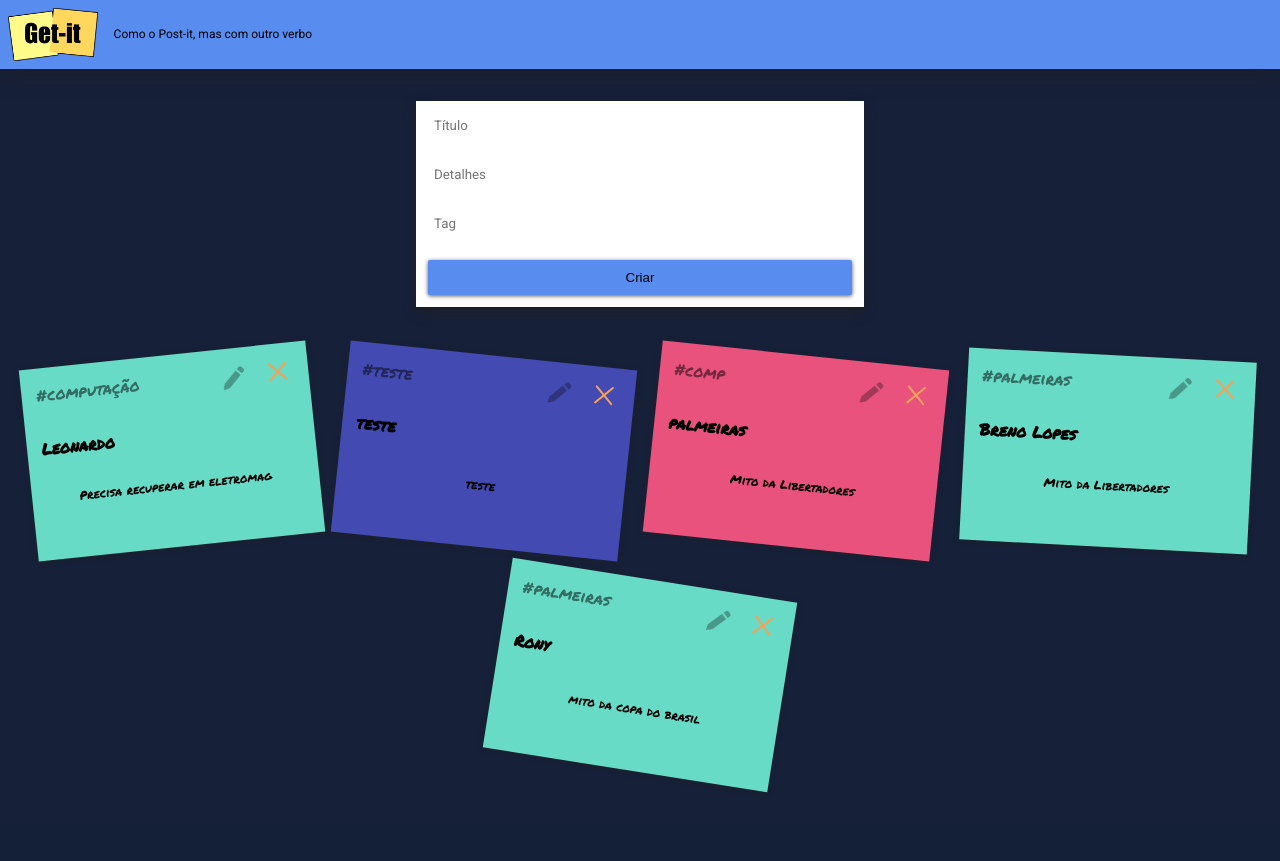
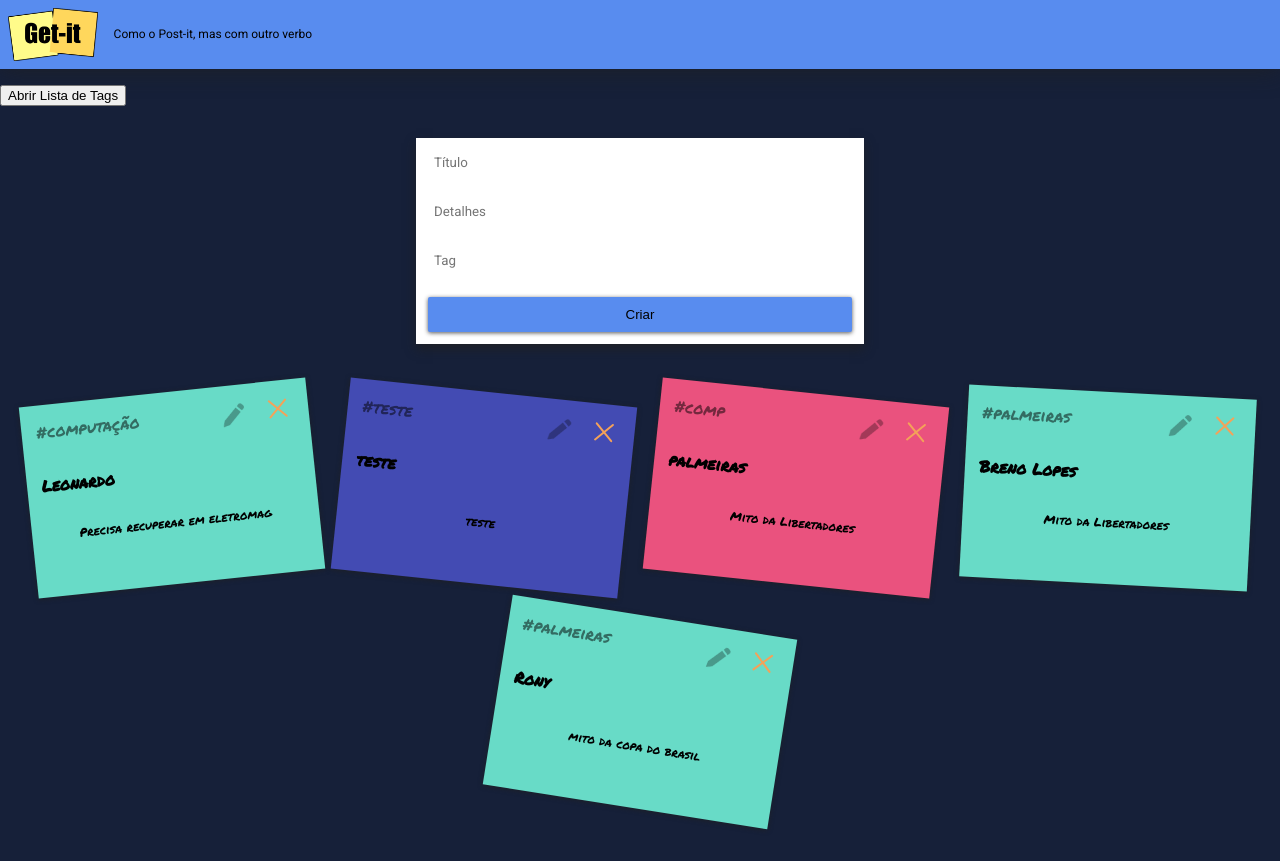
Before and after one commit to leonardodma/projeto-1b-techweb, a Django app: page / in a window 1280 px wide; the page is wider, and only the part inside the window is pictured. Before the commit the page ends 793 px from the top of that part, so only its background shows below. Run offline with Django 3.2, Linux system fonts and the light colour scheme; data comes from the database, SQL or seed files in the repository; both versions use the stored data as it was after the commit; some libraries are stand-ins or nearby versions.

Commit message:
nova página de lista de tags

```diff
--- a/notes/static/notes/docs/getit.css
+++ b/notes/static/notes/docs/getit.css
@@ -23,6 +23,7 @@
  */
 
  @import url("https://fonts.googleapis.com/css?family=Inconsolata:400,700");
+
 
 
 html,
@@ -54,6 +55,12 @@
   margin-left: 0.5rem;
   font-size: 12px;
 }
+
+.container_list_button{
+  margin: auto;
+  display:block;
+}
+
 
 .form-card{
   display:flex;
@@ -379,3 +386,56 @@
   background-color: #68dbc7;
   transform: rotate(9deg);
 }
+
+/* -----------------------------------------------------------------------------------------------*/
+*, *:before, *:after {
+  box-sizing:border-box;
+}
+.cf:before,
+.cf:after {
+    content: " ";
+    display: table;
+}
+.cf:after {
+    clear: both;
+}
+.cf {
+    *zoom: 1;
+}
+
+.wrapper {
+  width:600px;
+  margin:2rem auto;
+  background:#fff;
+  padding:2em;
+}
+
+ol {
+  counter-reset: my-counter;
+  list-style-type: upper-latin;
+}
+
+ol ol {
+  margin-left:0.9em;
+}
+
+ol li {
+  counter-increment: my-counter;
+  line-height:1.5;
+  font-family: 'Permanent Marker', cursive;
+  opacity: 50%;
+}
+ol li:hover{
+  opacity: 1;
+  cursor: pointer;
+}
+
+h1 {
+  font-family:"Fjalla One", sans-serif;
+  font-size:2em;
+  text-transform:uppercase;
+  font-weight:400;
+  color: #68dbc7;
+  border-bottom:1px solid#68dbc7;
+  margin-bottom:1em;
+}
--- a/notes/static/notes/docs/getit.js
+++ b/notes/static/notes/docs/getit.js
@@ -21,6 +21,11 @@
   // Mandar enviar o form com nome deleteCard{id}
   console.log(tag)
 	document.getElementsByName('gotoTag-' + tag)[0].submit()
+}
+
+function redirectTag() {
+  // Mandar enviar o form com nome deleteCard{id}
+	document.getElementsByName('tag_redirect')[0].submit()
 }
 
 // Código do botão de Editar
--- a/notes/templates/notes/base.html
+++ b/notes/templates/notes/base.html
@@ -24,6 +24,7 @@
       <img src="{% static 'notes/img/logo-getit.png' %}" class="logo" />
       <span class="subtitle">Como o Post-it, mas com outro verbo</span>
     </div>
+
     {% block content %} {% endblock %}
     <script type="text/javascript" src="{% static 'notes/docs/getit.js' %}"></script>
   </body>
--- a/notes/templates/notes/index.html
+++ b/notes/templates/notes/index.html
@@ -3,6 +3,12 @@
 
 {% block content %}
 <main class="container">
+  <form class="container_list_button", method="post">
+    {% csrf_token %}
+    <input type="hidden" value='true' name='mostrar_tags'>
+    <button class="button_getags" type="submit">Abrir Lista de Tags</button>
+  </form>
+
   <form class="form-card" method="post">
     {% csrf_token %}
 
--- a/notes/urls.py
+++ b/notes/urls.py
@@ -5,4 +5,5 @@
 urlpatterns = [
     path('', views.index, name='index'),
     path('/tags', views.tags, name='tags'),
+    path('/tags_list', views.tags_list, name='tags_list'),
 ]
--- a/notes/views.py
+++ b/notes/views.py
@@ -4,12 +4,22 @@
 from django.shortcuts import render, redirect
 from .models import Note
 
+def tags(request, notes):
+    return render(request, 'notes/tags.html', {'notes': notes})
+
+def tags_list(request, notes):
+    if request.method == 'POST':
+        redirect_tag = request.POST.get('redirect_tag')
+        print(f'redirect to tag: {redirect_tag}')
+
+    return render(request, 'notes/tags_list.html', {'notes': notes})
 
 def index(request):
     if request.method == 'POST':
         ID = request.POST.get('id')
         title = request.POST.get('titulo')
         content = request.POST.get('detalhes')
+        mostrar_tags = request.POST.get('mostrar_tags')
 
         if request.POST.get('tag') == None:
             tag = request.POST.get('tag')
@@ -23,40 +33,53 @@
         print(f'título = {title}')
         print(f'content = {content}')
         print(f'tag = {tag}')
+        print(f'Mostrar Tags = {mostrar_tags}')
 
-        if ID == '':
-            Note(title=title, content=content, tag=tag).save()
+        all_notes = Note.objects.all()
+
+
+        if mostrar_tags == 'true':
+            all_tags = []
+            notes = []
+            for note in all_notes:
+                if note.tag in all_tags:
+                    pass
+                else:
+                    all_tags.append(note.tag)
+                    notes.append(note)
+
+            print(all_tags)
+            return tags_list(request, notes)
 
         else:
-            if tag == None:
-                Note.objects.filter(id=ID).delete()
-
-            elif ID == None:
-                all_notes = Note.objects.all()
-                tag_notes = []
-
-                for note in all_notes:
-                    if note.tag == tag:
-                        tag_notes.append(note)
-
-                print(tag_notes)
-
-                return tags(request, tag_notes)
+            if ID == '':
+                Note(title=title, content=content, tag=tag).save()
 
             else:
-                note = Note.objects.get(id=ID)
-                note.title = title
-                note.content = content
-                note.tag = tag
-                note.save()
+                if tag == None:
+                    Note.objects.filter(id=ID).delete()
+
+                elif ID == None:
+                    tag_notes = []
+
+                    for note in all_notes:
+                        if note.tag == tag:
+                            tag_notes.append(note)
+
+                    print(tag_notes)
+
+                    return tags(request, tag_notes)
+
+                else:
+                    note = Note.objects.get(id=ID)
+                    note.title = title
+                    note.content = content
+                    note.tag = tag
+                    note.save()
 
 
-        return redirect('index')
+            return redirect('index')
 
     else:
         all_notes = Note.objects.all()
         return render(request, 'notes/index.html', {'notes': all_notes})
-
-
-def tags(request, notes):
-    return render(request, 'notes/tags.html', {'notes': notes})
```
Also changed, not shown: getit/settings.py (+6 -6 lines), notes/templates/notes/tags_list.html (added, +23 -0 lines), db.sqlite3.
